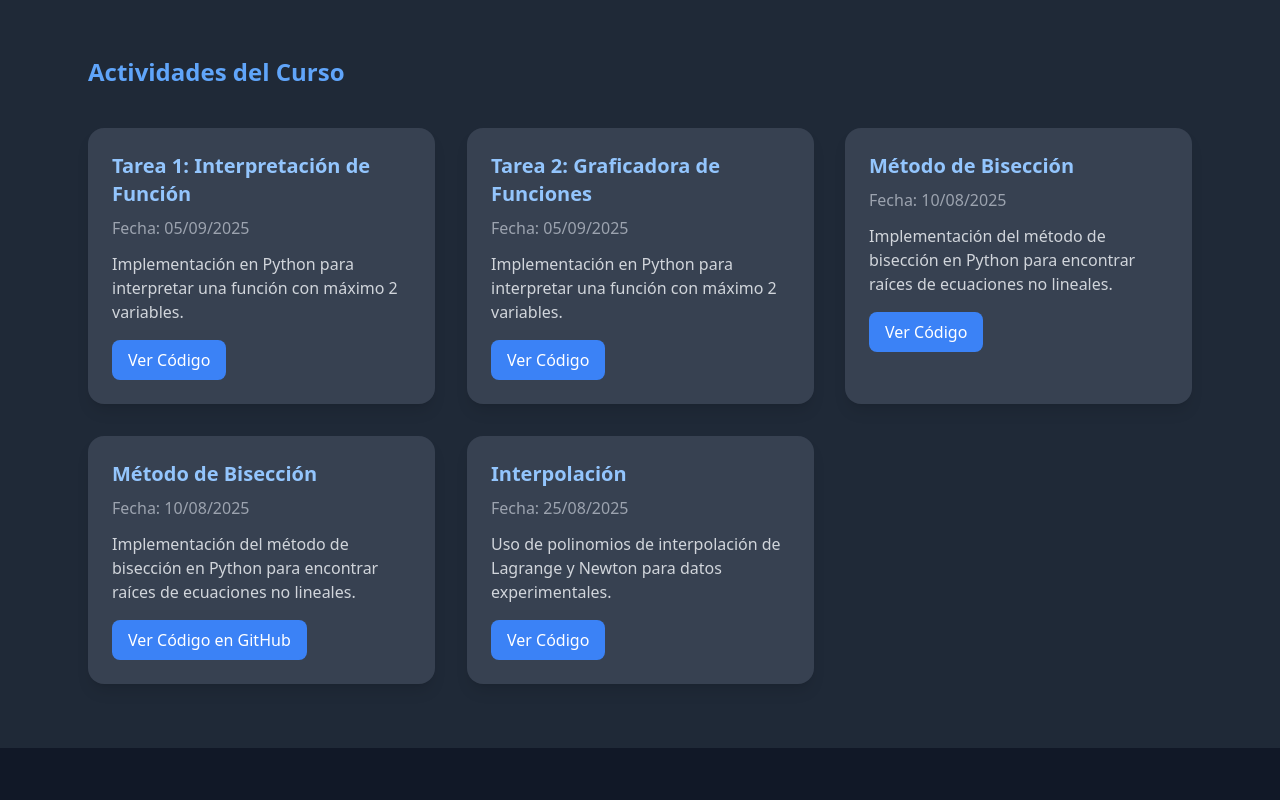
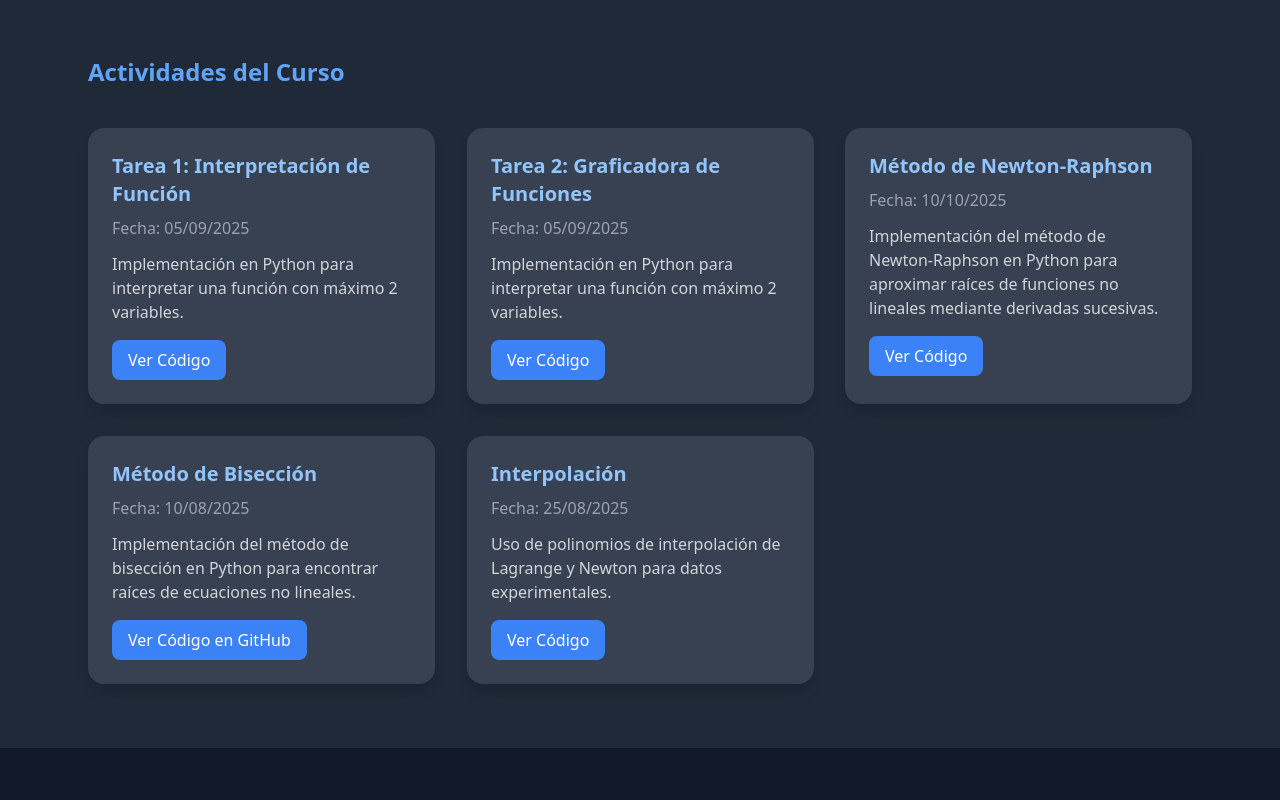
Before and after one commit to CristianRonaldo487/Programacion-Numerica-FRED, a plain HTML site: page index.html in a window 1280 px wide. Shown: the part 980-1780 px from the top of the page. Drawn offline with nearby package versions, Linux system fonts and the light colour scheme.

Commit message:
Update index.html

```diff
--- a/index.html
+++ b/index.html
@@ -91,13 +91,13 @@
           </a>
         </div>
 
-        <!-- Tarjeta -->
-        <div class="bg-gray-700 p-6 rounded-2xl shadow-lg hover:shadow-2xl transition" data-aos="flip-left" data-aos-delay="100">
-          <h3 class="text-xl font-semibold text-blue-300">Método de Bisección</h3>
-          <p class="text-gray-400 mt-2">Fecha: 10/08/2025</p>
-          <p class="mt-3 text-gray-300">Implementación del método de bisección en Python para encontrar raíces de ecuaciones no lineales.</p>
-          <a href="#" class="inline-block mt-4 px-4 py-2 bg-blue-500 hover:bg-blue-600 rounded-lg text-white transition">Ver Código</a>
-        </div>
+        <!-- Tarea 3 -->
+<div class="bg-gray-700 p-6 rounded-2xl shadow-lg hover:shadow-2xl transition" data-aos="flip-left" data-aos-delay="100">
+  <h3 class="text-xl font-semibold text-blue-300"> Método de Newton-Raphson</h3>
+  <p class="text-gray-400 mt-2">Fecha: 10/10/2025</p>
+  <p class="mt-3 text-gray-300">Implementación del método de Newton-Raphson en Python para aproximar raíces de funciones no lineales mediante derivadas sucesivas.</p>
+  <a href="https://github.com/CristianRonaldo487/Programacion-Numerica-FRED/blob/main/Metodo%20de%20Newton%20Raphson.py" class="inline-block mt-4 px-4 py-2 bg-blue-500 hover:bg-blue-600 rounded-lg text-white transition">Ver Código</a>
+</div>
 
         <!-- Tarjeta -->
         <div class="bg-gray-700 p-6 rounded-2xl shadow-lg hover:shadow-2xl transition" data-aos="flip-left" data-aos-delay="100">
```
